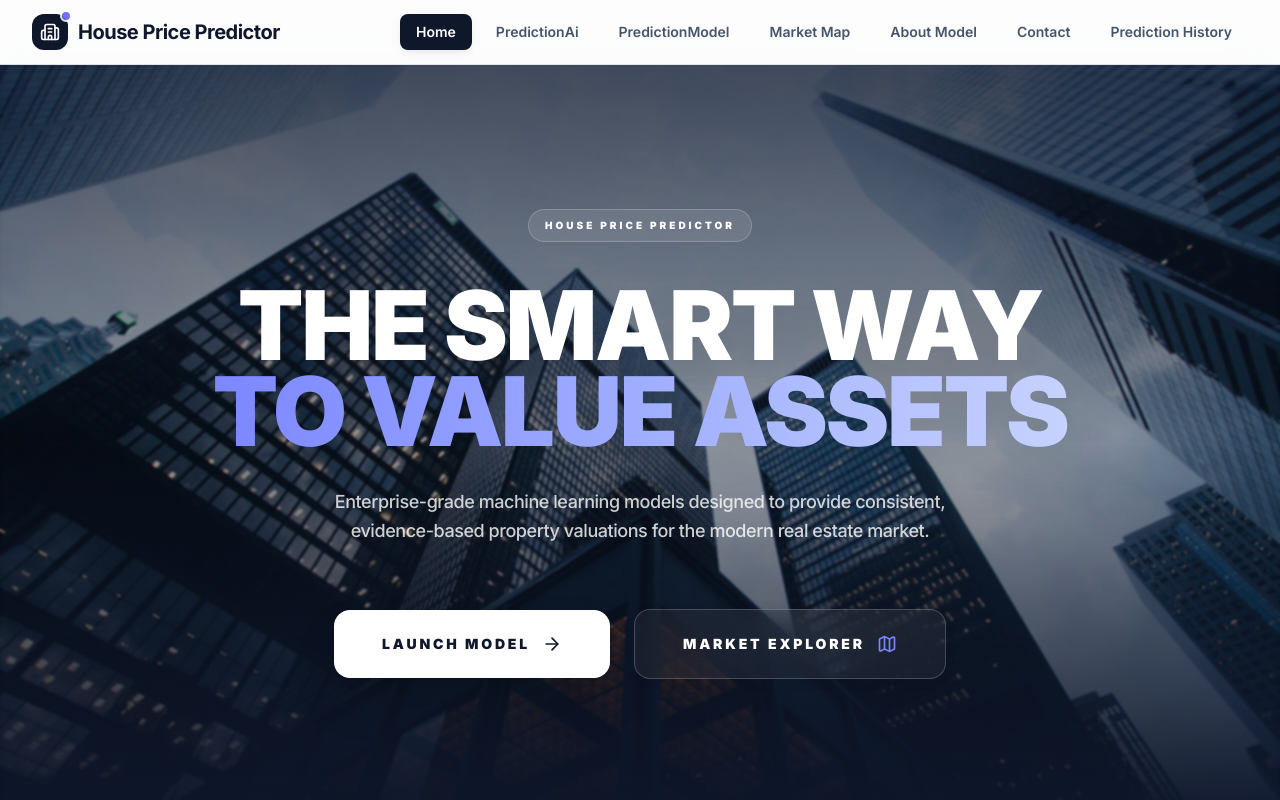
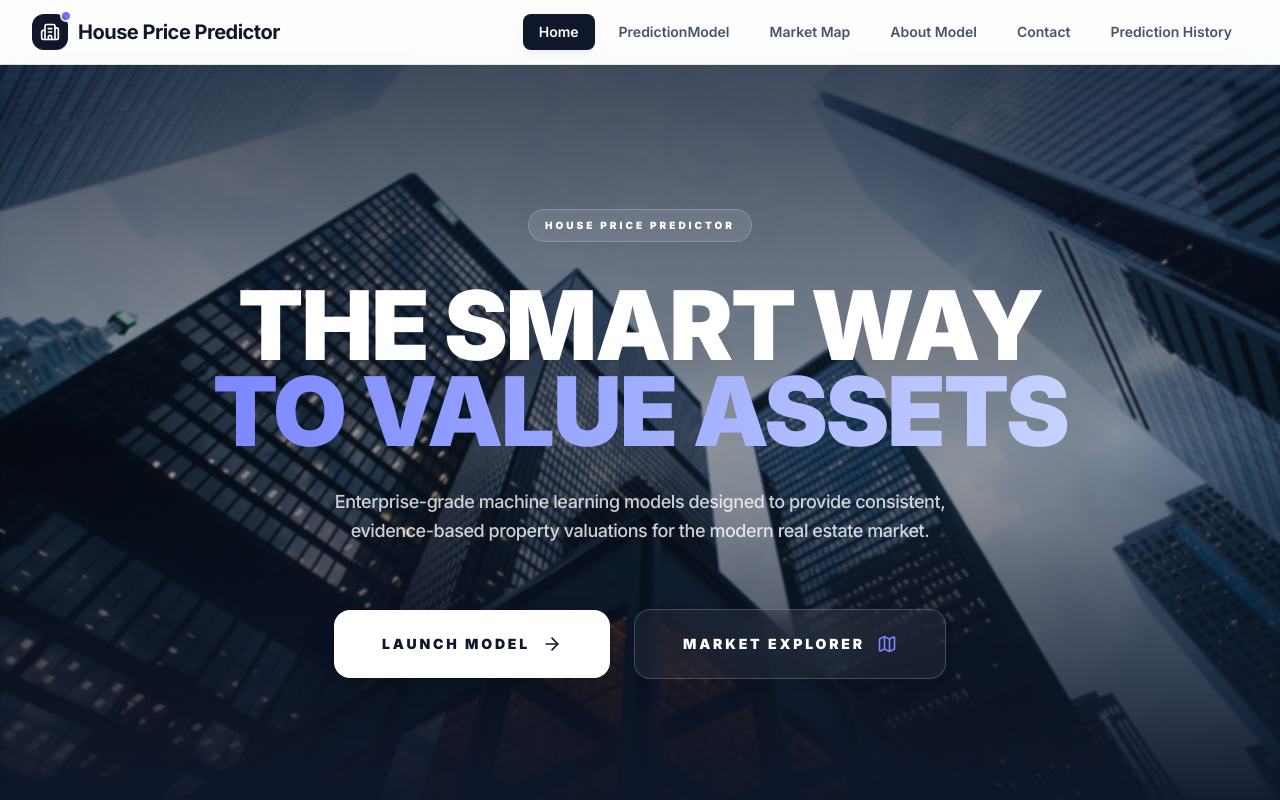
Before and after one commit to mdsium/house-price-prediction, a React (Vite) app: page / in a window 1280 px wide. Shown: the top 800 px of the page. Built offline with nearby package versions, Linux system fonts and the light colour scheme.

Commit message:
fix path

```diff
--- a/src/App.tsx
+++ b/src/App.tsx
@@ -20,7 +20,7 @@ function Navbar() {
 
   const navItems = [
     { name: 'Home', path: '/', icon: HomeIcon },
-    { name: 'PredictionAi', path: '/prediction', icon: LineChart },
+    // { name: 'PredictionAi', path: '/prediction', icon: LineChart },
     { name: 'PredictionModel', path: '/predictionmodel', icon: LineChart },
     { name: 'Market Map', path: '/map', icon: MapIcon },
     { name: 'About Model', path: '/about', icon: Info },
```
